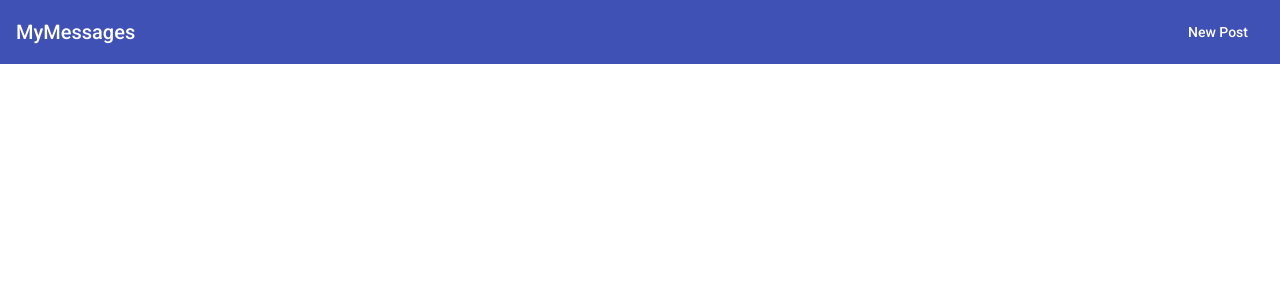
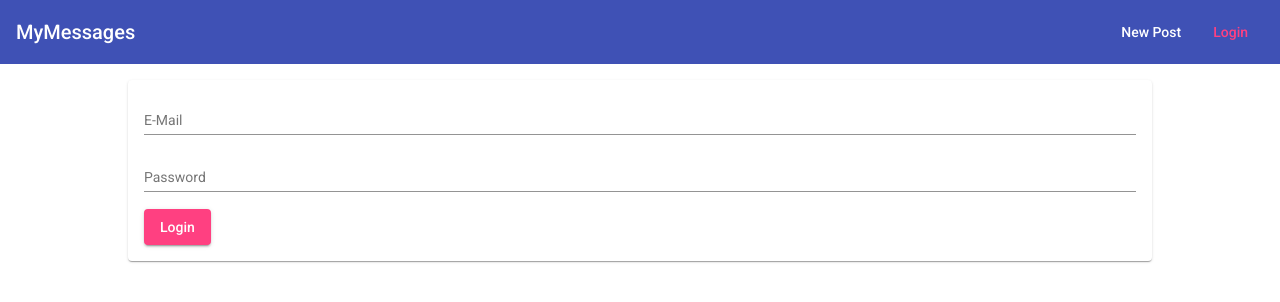
Before and after one commit to n0stycat/MEAN_practice, an Angular app: page /login in a window 1280 px wide. Before the commit this address led to /. Shown: the top 302 px of the page. Built offline with nearby package versions, Linux system fonts and the light colour scheme.

Commit message:
Added login components and fixed some position styling.

```diff
--- a/src/app/app-routing.module.ts
+++ b/src/app/app-routing.module.ts
@@ -3,11 +3,13 @@
 
 import {PostListComponent} from './posts/post-list/post-list.component';
 import {PostCreateComponent} from './posts/post-create/post-create.component';
+import {LoginComponent} from './auth/login/login.component';
 
 const routes: Routes = [
   {path: '', component: PostListComponent},
   {path: 'create', component: PostCreateComponent},
   {path: 'edit/:postId', component: PostCreateComponent},
+  {path: 'login', component: LoginComponent}
 ];
 
 @NgModule({
--- /dev/null
+++ b/src/app/auth/login/login.component.css
@@ -0,0 +1,7 @@
+mat-form-field {
+  width: 100%;
+}
+
+mat-spinner {
+  margin: auto;
+}
--- /dev/null
+++ b/src/app/auth/login/login.component.html
@@ -0,0 +1,25 @@
+<mat-card>
+  <mat-spinner *ngIf="isLoading"></mat-spinner>
+  <form *ngIf="!isLoading">
+    <mat-form-field>
+      <label for="email"></label>
+      <input
+        matInput
+        id="email"
+        type="email"
+        placeholder="E-Mail"
+      >
+      <mat-error>Please enter a valid email.</mat-error>
+    </mat-form-field>
+    <mat-form-field>
+      <label for="password"></label>
+      <input type="password" id="password" matInput placeholder="Password" autocomplete="on">
+      <mat-error>Please enter a valid password.</mat-error>
+    </mat-form-field>
+    <button
+      mat-raised-button
+      color="accent"
+      type="submit">Login
+    </button>
+  </form>
+</mat-card>
--- /dev/null
+++ b/src/app/auth/login/login.component.ts
@@ -0,0 +1,10 @@
+import {Component} from '@angular/core';
+
+@Component({
+  templateUrl: './login.component.html',
+  styleUrls: ['./login.component.css']
+})
+
+export class LoginComponent {
+  isLoading = false;
+}
--- a/src/app/header/header.component.css
+++ b/src/app/header/header.component.css
@@ -2,6 +2,7 @@
   list-style: none;
   padding: 0;
   margin: 0;
+  display: flex;
 }
 
 a {
--- a/src/app/header/header.component.html
+++ b/src/app/header/header.component.html
@@ -7,5 +7,8 @@
     <li>
       <a mat-button routerLink="/create" routerLinkActive="mat-accent">New Post</a>
     </li>
+    <li>
+      <a mat-button routerLink="/login" routerLinkActive="mat-accent">Login</a>
+    </li>
   </ul>
 </mat-toolbar>
```
Also changed, not shown: src/app/app.module.ts (+6 -3 lines).
